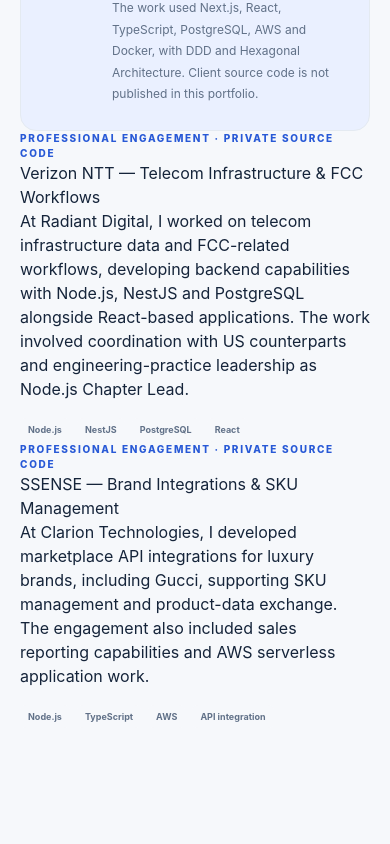
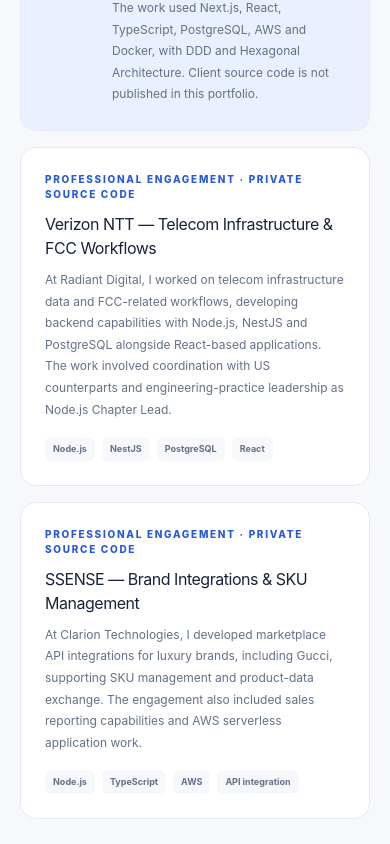
Before and after one commit to Saurabh11Sharma/saurabh11sharma.github.io, a React (Vite) app: page / in a window 390 px wide. Shown: the part 7320-8164 px from the top of the page. Built offline with nearby package versions, Linux system fonts and the light colour scheme.

Commit message:
Style additional private client case study cards

```diff
--- a/src/index.css
+++ b/src/index.css
@@ -148,6 +148,12 @@ button { cursor: pointer; }
 .professional-case h3 { margin: 0 0 8px; font-size: 17px; letter-spacing: -.03em; }
 .professional-case p:last-child { max-width: 900px; margin: 0; color: var(--muted); font-size: 12px; line-height: 1.8; }
 
+.professional-case-grid { display: grid; grid-template-columns: repeat(2, 1fr); gap: 16px; margin-top: 16px; }
+.client-case { padding: 24px; border: 1px solid var(--line); border-radius: 16px; background: var(--surface); }
+.client-case .eyebrow { margin: 0 0 10px; }
+.client-case h3 { margin: 0 0 9px; font-size: 16px; letter-spacing: -.03em; }
+.client-case > p:not(.eyebrow) { margin: 0; color: var(--muted); font-size: 12px; line-height: 1.8; }
+
 .experience-section { padding-top: 35px; }
 .timeline { max-width: 900px; }
 .timeline-item { display: grid; grid-template-columns: 38px 1fr; gap: 18px; position: relative; padding-bottom: 32px; }
@@ -221,7 +227,7 @@ button { cursor: pointer; }
   .hero-metrics > div:nth-child(3) { padding-left: 0; }
   .section { padding: 76px 20px; }
   .about-grid { grid-template-columns: 1fr; gap: 35px; }
-  .expertise-grid, .projects-grid { grid-template-columns: 1fr; }
+  .expertise-grid, .projects-grid, .professional-case-grid { grid-template-columns: 1fr; }
   .expertise-card > p { min-height: 0; }
   .project-card { min-height: 0; }
   .learning-banner { align-items: flex-start; flex-wrap: wrap; }
```
